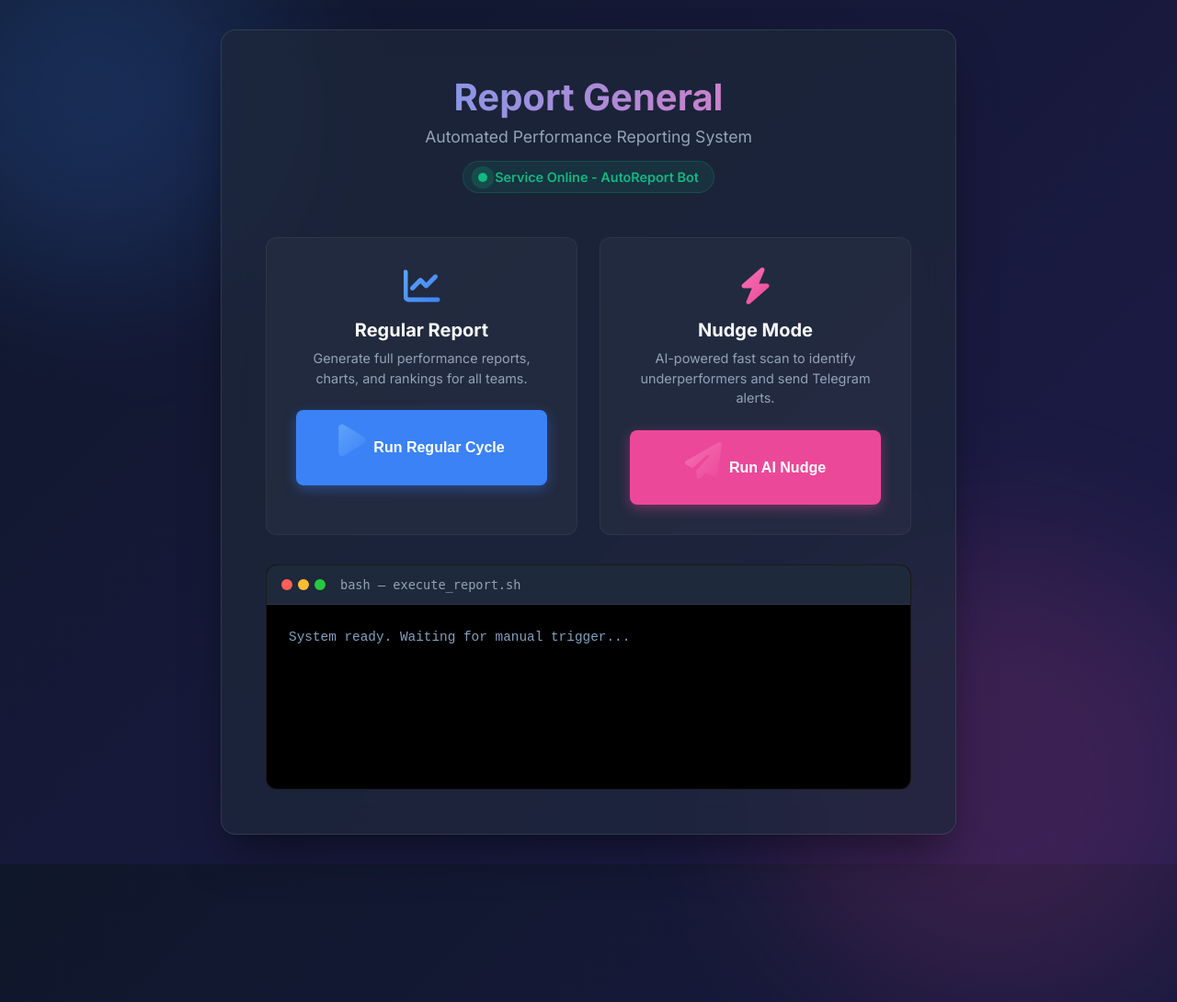
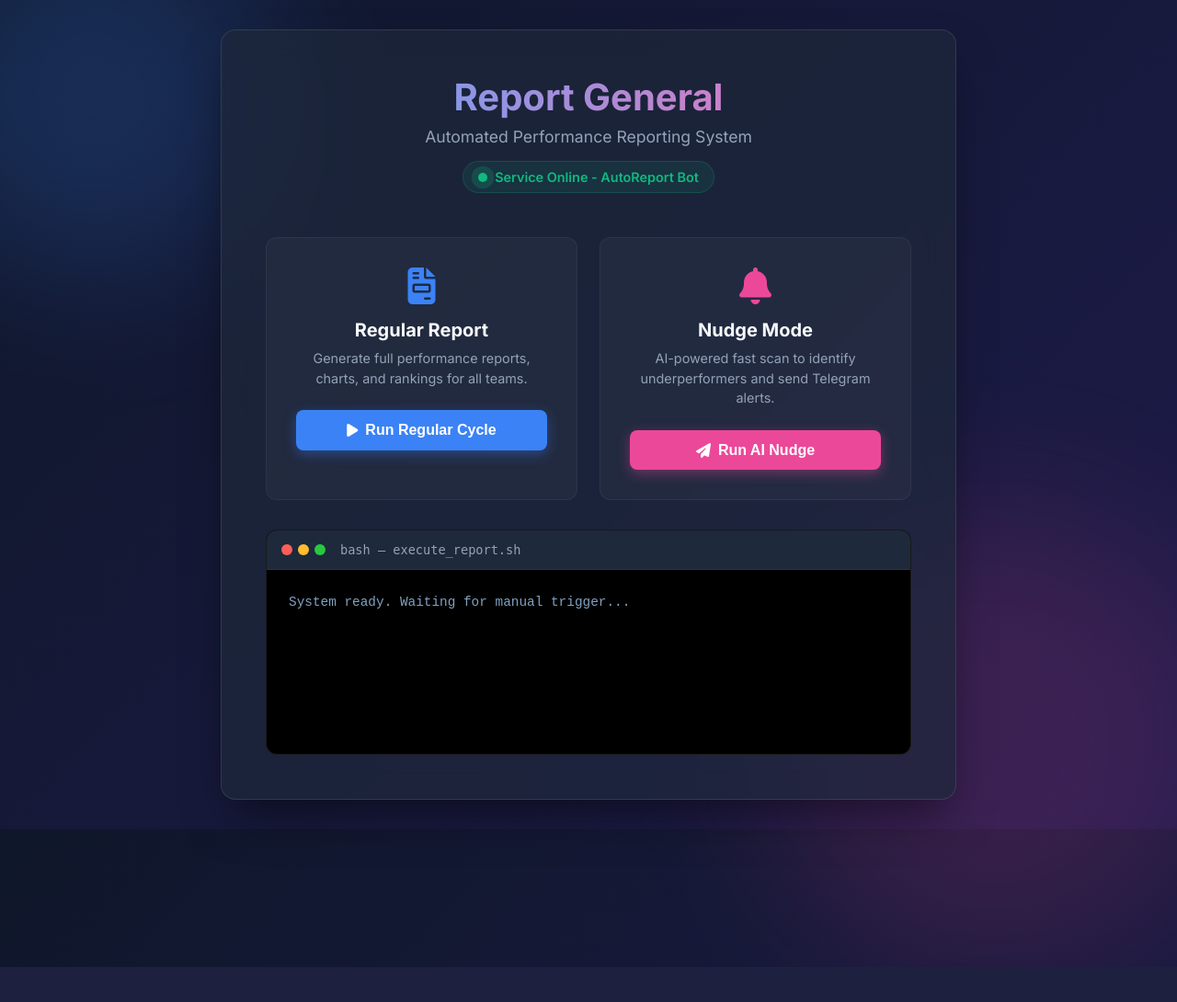
Before and after one commit to yeah9ja-lab/report_general, a Flask app: page / in a window 1280 px wide; the page is wider, and only the part inside the window is pictured. Shown: that part at 92% size. After the commit the page ends 1052 px from the top of that part, so only its background shows below. Run offline with Flask 3, Linux system fonts and the light colour scheme.

Commit message:
Add files via upload

```diff
--- a/templates/index.html
+++ b/templates/index.html
@@ -157,18 +157,14 @@
             background: rgba(255, 255, 255, 0.05);
         }
 
-        .action-card i {
+        .action-card .main-icon {
             font-size: 2.5rem;
             margin-bottom: 1rem;
-            background: linear-gradient(135deg, #60a5fa, #3b82f6);
-            -webkit-background-clip: text;
-            -webkit-text-fill-color: transparent;
+            color: var(--primary-accent);
         }
 
-        .action-card.nudge i {
-            background: linear-gradient(135deg, #f472b6, #ec4899);
-            -webkit-background-clip: text;
-            -webkit-text-fill-color: transparent;
+        .action-card.nudge .main-icon {
+            color: var(--secondary-accent);
         }
 
         .action-card h3 {
@@ -335,7 +331,7 @@
         <div class="action-cards">
             <!-- Regular Report Card -->
             <div class="action-card">
-                <i class="fas fa-chart-line"></i>
+                <i class="fas fa-file-invoice main-icon"></i>
                 <h3>Regular Report</h3>
                 <p>Generate full performance reports, charts, and rankings for all teams.</p>
                 <button class="btn btn-primary" id="btn-regular" onclick="triggerReport('regular')">
@@ -347,7 +343,7 @@
 
             <!-- Nudge Report Card -->
             <div class="action-card nudge">
-                <i class="fas fa-bolt"></i>
+                <i class="fas fa-bell main-icon"></i>
                 <h3>Nudge Mode</h3>
                 <p>AI-powered fast scan to identify underperformers and send Telegram alerts.</p>
                 <button class="btn btn-secondary" id="btn-nudge" onclick="triggerReport('nudge')">
```
